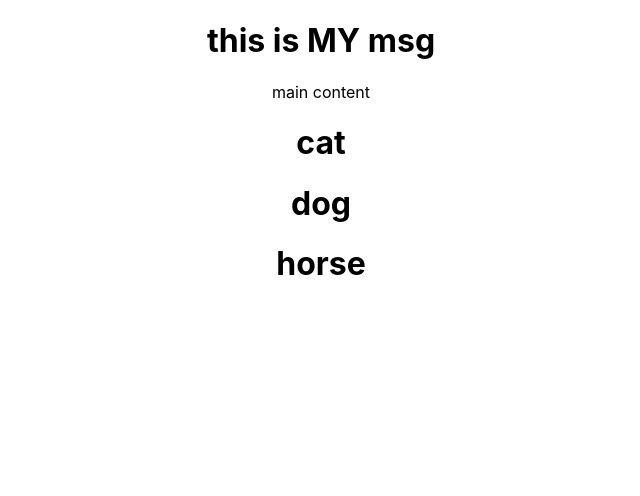
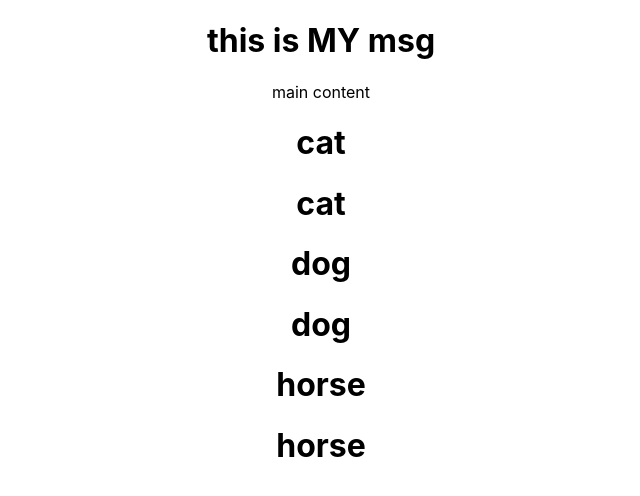
Before and after one commit to kkinter/react, a React (Create React App) app: page / in a window 1280 px wide. Shown: the top 496 px of the page, without its empty margins (319-959 px from the left). Built offline with nearby package versions, Linux system fonts and the light colour scheme.

Commit message:
React Loop Key

```diff
--- a/src/components/footer.js
+++ b/src/components/footer.js
@@ -34,7 +34,12 @@ class Footer extends Component{
     return (
      <div>
       { animals.map( animal => {
-          return <h1>{animal}</h1>;
+          return (
+          <div key={animal}>
+            <h1>{animal}</h1>
+            <h1>{animal}</h1>
+          </div>
+          );
       }) }
      </div>
     )
```
